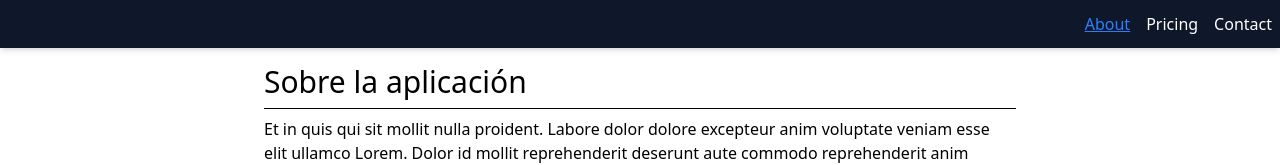
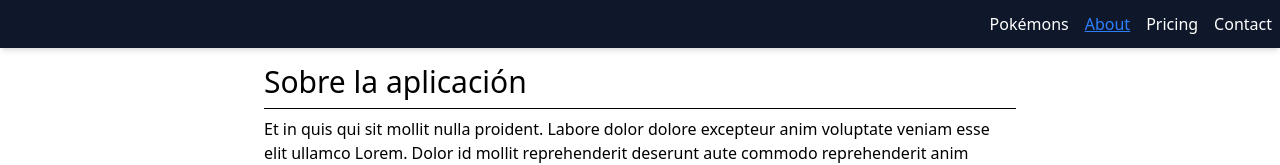
Before and after one commit to mjriveraknowmad/pokemon-ssr, an Angular app: page /about in a window 1280 px wide. Shown: the top 165 px of the page. Built offline with nearby package versions, Linux system fonts and the light colour scheme.

Commit message:
feat: ruta y esqueleto de pokemons page

```diff
--- a/src/app/app.routes.ts
+++ b/src/app/app.routes.ts
@@ -1,6 +1,14 @@
 import { Routes } from '@angular/router';
 
 export const routes: Routes = [
+  {
+    path: 'pokemons',
+    loadComponent: () => import('./pages/pokemons/pokemons-page.component'),
+  },
+  {
+    path: 'pokemons/:id',
+    loadComponent: () => import('./pages/pokemon/pokemon-page.component'),
+  },
   {
     path: 'about',
     loadComponent: () => import('./pages/about/about-page'),
--- /dev/null
+++ b/src/app/pages/pokemons/pokemons-page.component.html
@@ -0,0 +1,3 @@
+<h1 class="text-3xl">Listado de Pokémons</h1>
+
+<hr class="my-2" />
--- a/src/app/shared/components/navbar/navbar.html
+++ b/src/app/shared/components/navbar/navbar.html
@@ -1,6 +1,9 @@
 <nav
   class="text-white gap-4 top-0 absolute z-50 w-full flex justify-end px-2 py-3 bg-slate-900 shadow-md"
 >
+  <a class="hover:underline" routerLinkActive="text-blue-500 underline" [routerLink]="'/pokemons'">
+    Pokémons
+  </a>
   <a class="hover:underline" routerLinkActive="text-blue-500 underline" [routerLink]="['/about']">
     About
   </a>
```
